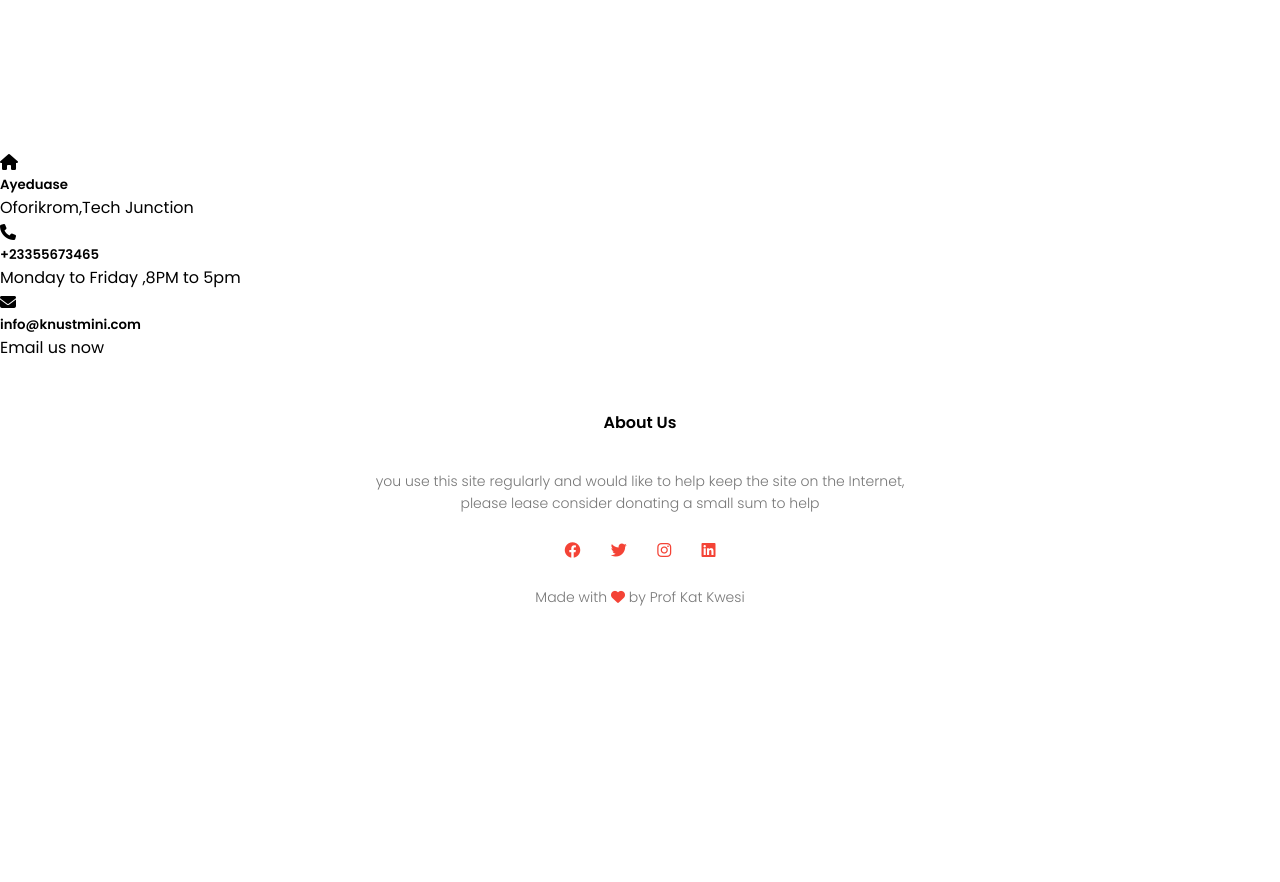
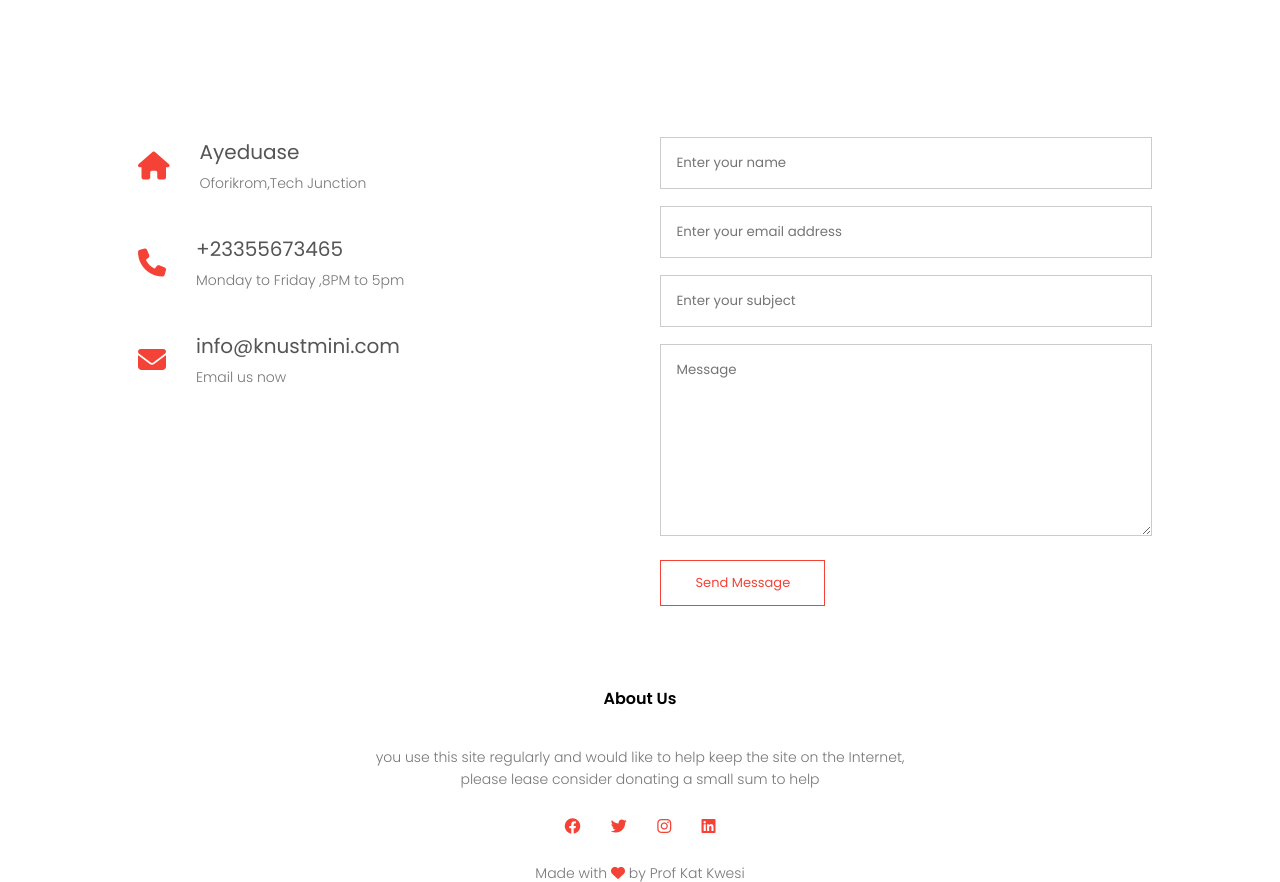
Before and after one commit to KATAKYIE-KWESI/Webapp1, a Django app: page /contact/ in a window 1280 px wide. Shown: the part 931-1813 px from the top of the page. Before the commit the page ends 1537 px from the top, so only its background shows below. Run offline with Django 5.2, Linux system fonts and the light colour scheme.

Commit message:
Finished with the Contact page

```diff
--- a/static/styles/homepage.css
+++ b/static/styles/homepage.css
@@ -590,3 +590,46 @@ h3{
 .location iframe{
  width: 100%;
 }
+
+.contact-us{
+ width: 80%;
+ margin: auto;
+}
+
+.contact-col{
+ flex-basis: 48%;
+ margin-bottom: 30px;
+}
+
+.contact-col div{
+ display: flex;
+ align-items: center;
+ margin-bottom: 40px;
+}
+
+.contact-col div .fa-solid{
+ font-size: 28px;
+ color: #f44336;
+ margin: 10px;
+ margin-right: 30px;
+}
+
+.contact-col div p{
+ padding: 0;
+}
+
+.contact-col div h5{
+ font-size: 20px;
+ margin-bottom: 5px;
+ color: #555;
+ font-weight: 400;
+}
+
+.contact-col input, .contact-col textarea{
+  width: 100%;
+  padding: 15px;
+  margin-bottom: 17px;
+  outline: none;
+  border: 1px solid #ccc;
+  box-sizing: border-box;
+}
--- a/templates/contactpage.html
+++ b/templates/contactpage.html
@@ -50,19 +50,38 @@
         <div class="contact-col">
             <div>
                 <i class="fa-solid fa-house"></i>
-                <h5>Ayeduase</h5>
-                <span> Oforikrom,Tech Junction</span>
+                <span>
+                    <h5>Ayeduase</h5>
+                    <p>Oforikrom,Tech Junction</p>
+                </span>
             </div>
             <div>
                 <i class="fa-solid fa-phone"></i>
-                <h5> +23355673465</h5>
-                <span> Monday to Friday ,8PM to 5pm</span>
+                <span>
+                    <h5> +23355673465</h5>
+                    <p>Monday to Friday ,8PM to 5pm</p>
+                </span>
             </div>
             <div>
                 <i class="fa-solid fa-envelope"></i>
-                <h5> info@knustmini.com</h5>
-                <span> Email us now</span>
+                <span>
+                    <h5>info@knustmini.com</h5>
+                    <p>Email us now</p>
+                </span>
             </div>
+        </div>
+        <div class="contact-col">
+
+            <form action=" ">
+                <input type="text" placeholder="Enter your name" required>
+                <input type="email" placeholder="Enter your email address" required>
+                <input type="text" placeholder="Enter your subject" required>
+                <textarea rows="8" placeholder="Message" required></textarea>
+                <button type="submit" class="hero-btn red-btn">Send Message</button>
+            </form>
+
+
+
         </div>
     </div>
 </section>
```
